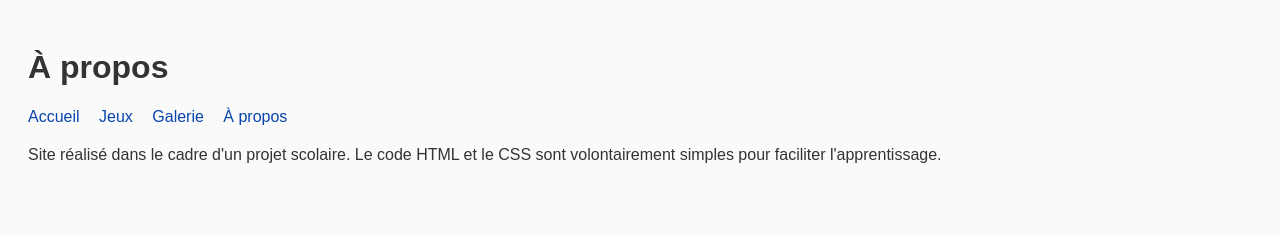
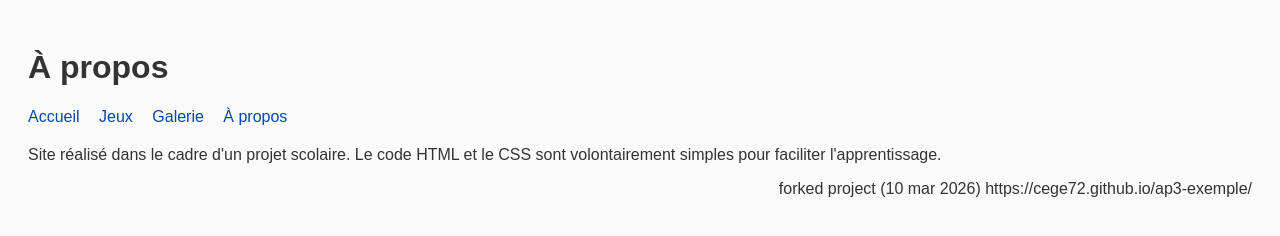
Before and after one commit to antoineollier-netizen/ap3-exemple, a plain HTML site: page apropos.html in a window 1280 px wide. Drawn offline with Linux system fonts and the light colour scheme.

Commit message:
Update apropos.html
add forked project

```diff
--- a/apropos.html
+++ b/apropos.html
@@ -17,5 +17,6 @@
   </ul>
 
   <p>Site réalisé dans le cadre d'un projet scolaire. Le code HTML et le CSS sont volontairement simples pour faciliter l'apprentissage.</p>
+  <p align="right">forked project (10 mar 2026) https://cege72.github.io/ap3-exemple/</p>
 </body>
 </html>
```
